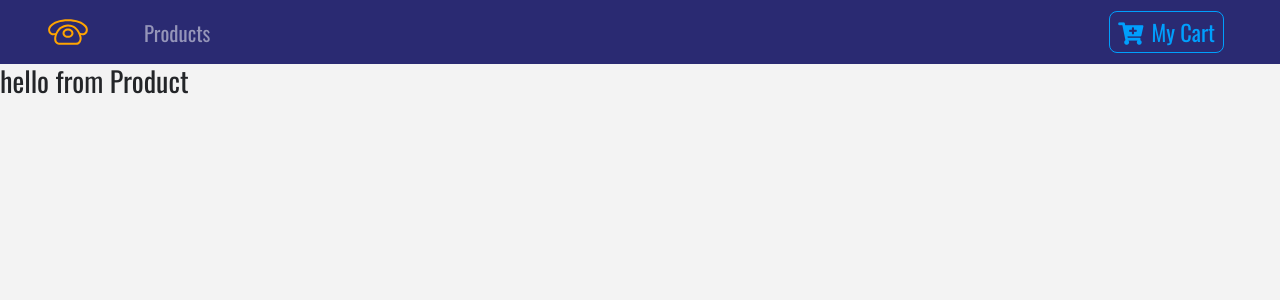
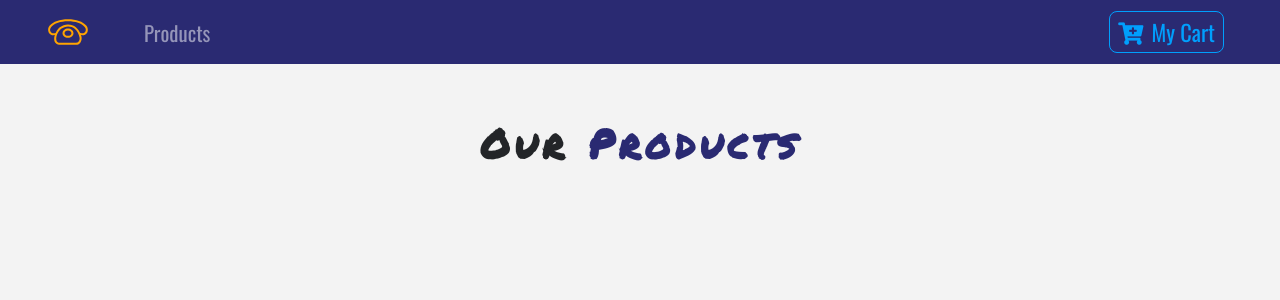
Before and after one commit to rashi-sahu/Store, a React (Create React App) app: page / in a window 1280 px wide. Shown: the top 300 px of the page. Built offline with nearby package versions, Linux system fonts and the light colour scheme; the HTML template or start-up script is replaced by a standard one.

Commit message:
Added Title Component

```diff
--- a/src/components/Navbar.js
+++ b/src/components/Navbar.js
@@ -23,7 +23,7 @@
                         </Link>
                     </li>
                 </ul>
-                <Link to = "/" className="ml-auto">
+                <Link to = "/cart" className="ml-auto">
                     <ButtonContainer>
                         <span className="mr-2">
                         <i className="fas fa-cart-plus" />
--- a/src/components/ProductList.js
+++ b/src/components/ProductList.js
@@ -1,11 +1,19 @@
 import React, { Component } from 'react';
 import Product from "./Product";
+import Title from "./Title";
 class ProductList extends Component {
     render() {
         return (
-            <div>
-                <Product />
-            </div>
+            <React.Fragment>
+                <div className="py-5">
+                    <div className="container">
+                        <Title name="our" title="products" />
+                        <div className="row">
+
+                        </div>
+                    </div>
+                </div>
+            </React.Fragment>
         );
     }
 }
--- /dev/null
+++ b/src/components/Title.js
@@ -0,0 +1,13 @@
+import React, { Component } from 'react';
+
+export default function Title({name, title }){
+    return (
+        <div className = "row">
+            <div className="col-10 mx-auto my-2 text-center text-title">
+                <h1 className="text-capitalize font-weight-bold ">
+                    {name} <strong className="text-blue">{title}</strong>
+                </h1>
+            </div>
+        </div>
+    )
+}
```
